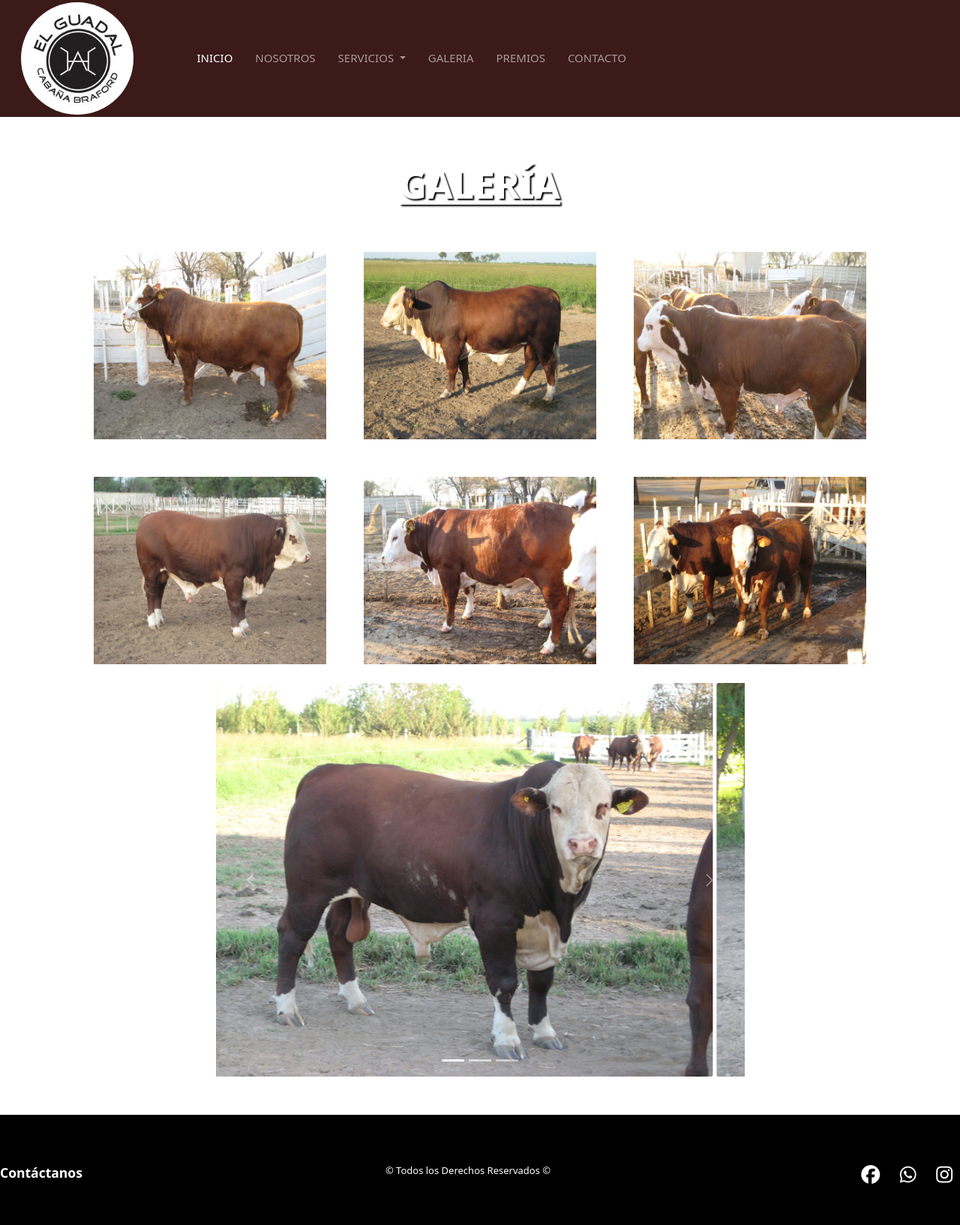
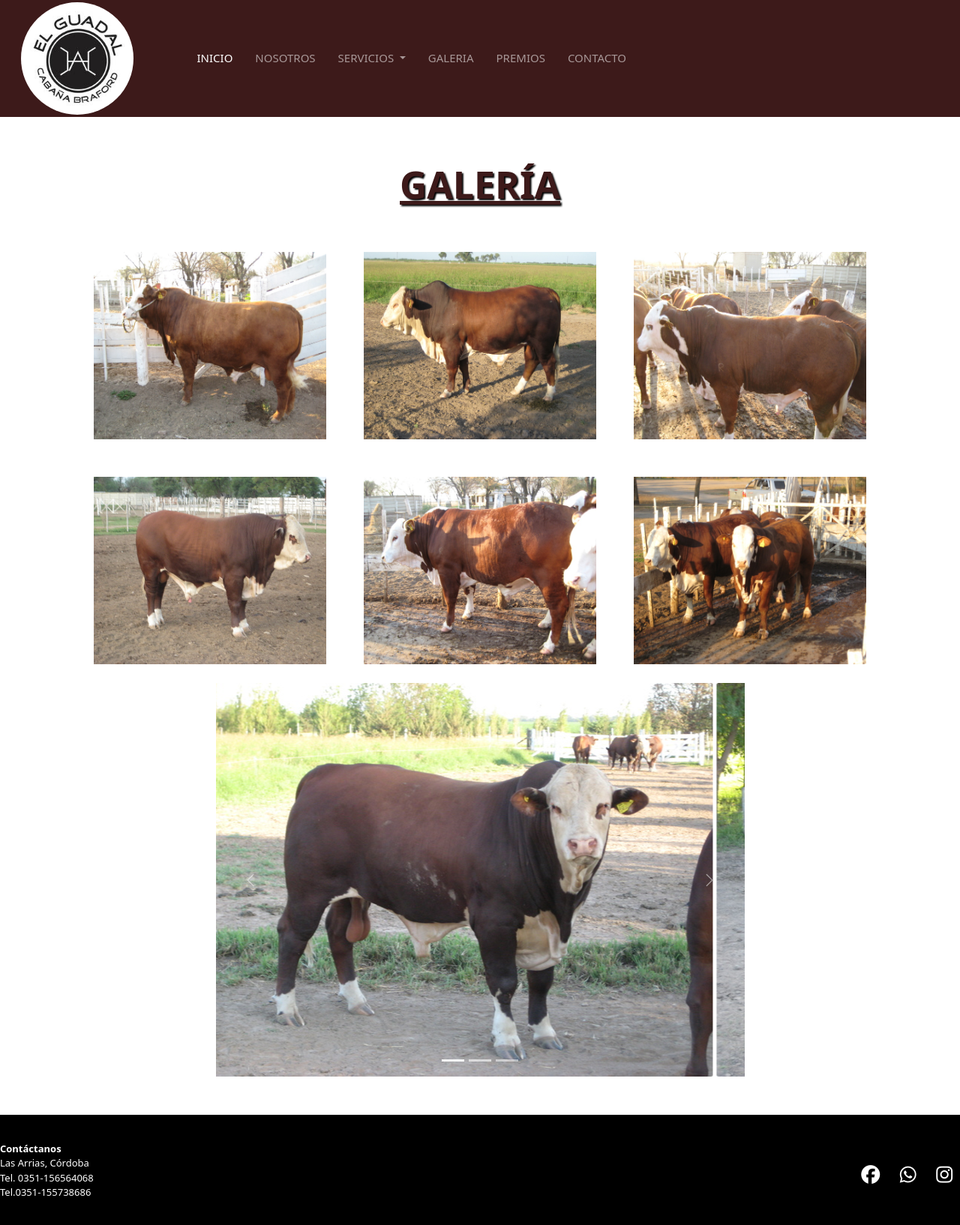
Before and after one commit to mery-ot/Otero-ElGuadal, a website: page assets/pages/galeria.html in a window 1280 px wide. Shown: the whole page at 75% size. Drawn offline with nearby package versions, Linux system fonts and the light colour scheme; a web font is replaced by a local one.

Commit message:
se hicieron cambios en sass y media querys

```diff
--- a/assets/pages/galeria.html
+++ b/assets/pages/galeria.html
@@ -143,13 +143,13 @@
 
                 </div>
                 <!--Inicio del footer-->
-                <footer>
+                <footer class="flex-row">
 
-                    <h3 class="fw-bold">Contáctanos</h3>
+                    <p><strong>Contáctanos</strong><br>
+                    Las Arrias, Córdoba<br>
+                    Tel. 0351-156564068<br>
+                    Tel.0351-155738686</p>
 
-                    <p class="pFooter fluid">
-                        &copy; Todos los Derechos Reservados &copy;
-                    </p>
 
                     <picture class="redes fs-1">
 
--- a/assets/sass/views/_contacto.scss
+++ b/assets/sass/views/_contacto.scss
@@ -43,8 +43,12 @@
 
 @media screen and (max-width: 480px) {
 
+    .contacto__body {
+
+
     .contacto-title {
-        font-size: medium;
+
+        font-size: large;
     }
     .form-label {
 
@@ -52,3 +56,4 @@
 
 }
 }
+}
--- a/assets/sass/views/_galeria.scss
+++ b/assets/sass/views/_galeria.scss
@@ -6,7 +6,7 @@
     color: black;
 
     .galeria__titulo {
-        @include title(5em, white, 'Roboto', 2px 2px 2px black, 700, center, 3rem, underline);
+        @include title(5em, #3d1a1a, 'Roboto', 2px 2px 2px black, 700, center, 3rem, underline);
     }
 
     #galeria .col-lg-4 {
```
Also changed, not shown: assets/pages/contacto.html (+5 -6 lines), assets/pages/nosotros.html (+9 -9 lines), assets/pages/premios.html (+11 -9 lines), assets/pages/servicios.html (+5 -5 lines), assets/css/index.css.
